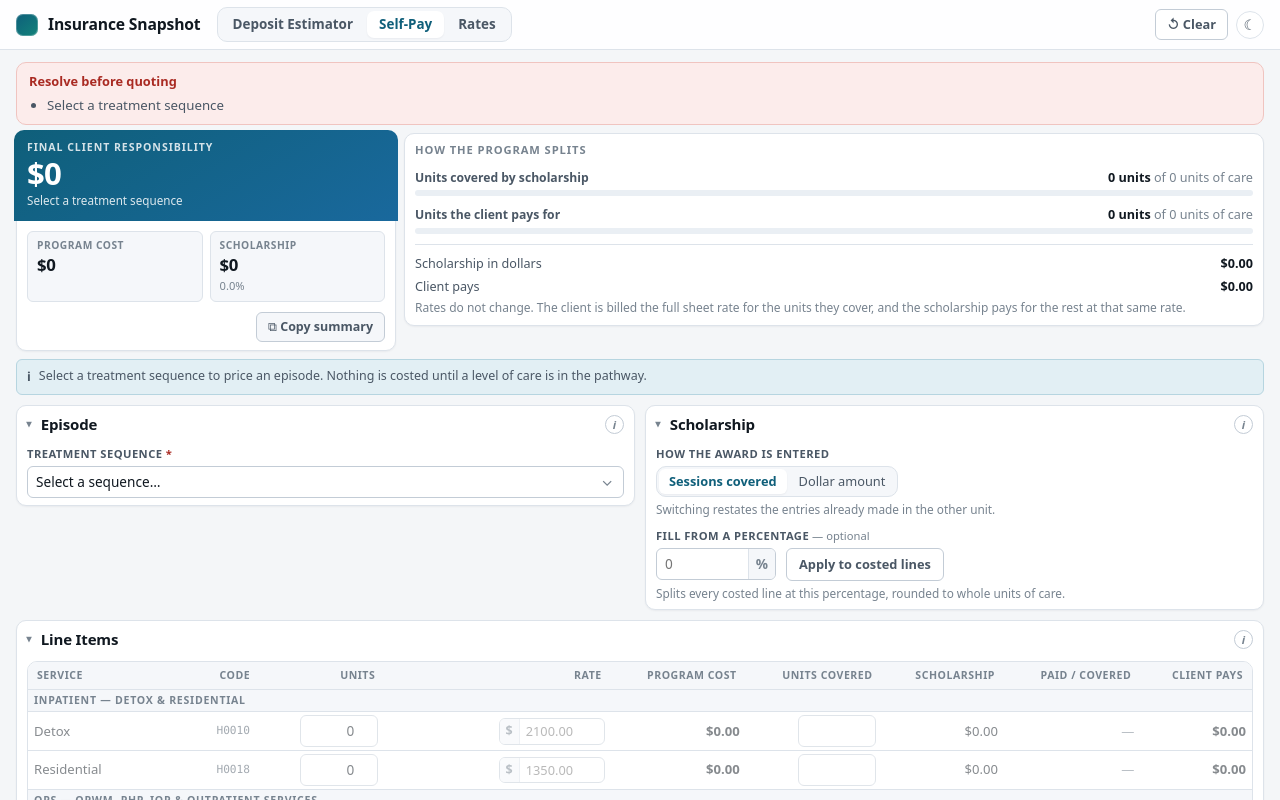
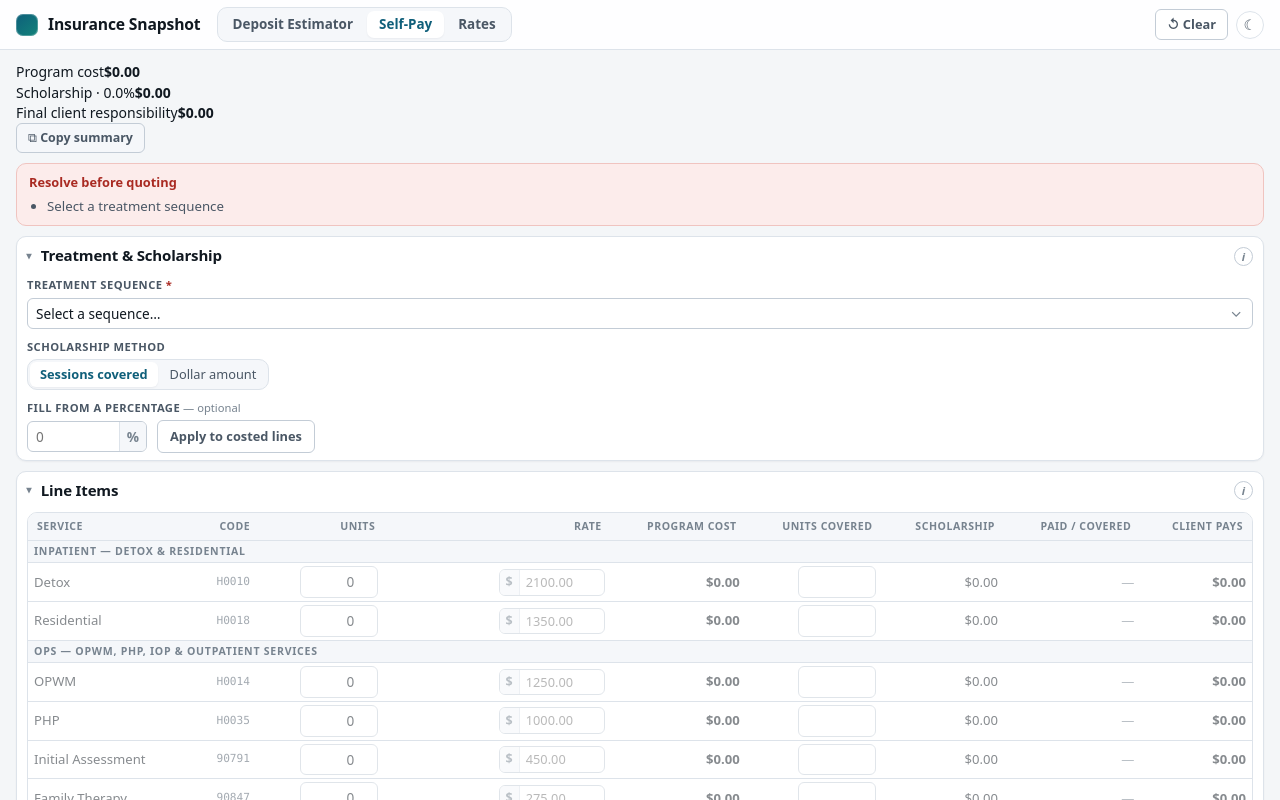
Before and after one commit to phoenixglass/Insurance-Snapshot, a React (Vite) app: page / in a window 1280 px wide. Both pictures are taken after a click on the tab "Self-Pay". Shown: the top 800 px of the page. Built offline with nearby package versions, Linux system fonts and the light colour scheme.

Commit message:
Replace oversized self-pay header with compact summary and controls

```diff
--- a/src/SelfPayTool.jsx
+++ b/src/SelfPayTool.jsx
@@ -8,7 +8,7 @@
 // covered at the same rate, and the dollars on each side.
 
 import { useMemo, useState } from 'react'
-import { formatMoney, formatPercent, sequenceLocs, unitNoun } from './estimate.js'
+import { formatMoney, formatPercent, unitNoun } from './estimate.js'
 import { TREATMENT_SEQUENCES } from './data/rates.js'
 import {
   INITIAL_SELF_PAY_STATE,
@@ -25,15 +25,11 @@ import {
   CopyButton,
   CurrencyInput,
   Field,
-  HeroFigure,
-  Meter,
   NumberInput,
   PercentInput,
   SegmentedControl,
   Section,
   Select,
-  StatRow,
-  StatTile,
 } from './ui.jsx'
 
 // A dollar scholarship that lands mid-night is shown as the fraction it is
@@ -120,7 +116,6 @@ export default function SelfPayTool() {
 
   const result = useMemo(() => computeSelfPay(form), [form])
   const blockers = selfPayBlockers(form)
-  const locs = sequenceLocs(form.treatmentSequence)
   const byUnits = form.scholarshipMode === 'units'
 
   const inpatient = result.lines.filter((l) => l.group === 'inpatient')
@@ -172,62 +167,31 @@ export default function SelfPayTool() {
 
   return (
     <div className="tool-stack selfpay-compact">
-      <div className="result-band">
-        <BlockerList blockers={blockers} />
-
-        <div className="result-card">
-          <HeroFigure
-            label="Final client responsibility"
-            value={formatMoney(result.finalClientResponsibility, { decimals: 0 })}
-            caption={form.treatmentSequence || 'Select a treatment sequence'}
-          />
-          <StatRow>
-            <StatTile label="Program cost" value={formatMoney(result.grossCost, { decimals: 0 })} />
-            <StatTile
-              label="Scholarship"
-              value={formatMoney(result.totalScholarship, { decimals: 0 })}
-              caption={formatPercent(result.scholarshipPercent, 1)}
-            />
-          </StatRow>
-          <div className="result-actions">
-            <CopyButton text={summaryText} label="Copy summary" />
+      <div className="selfpay-summary">
+        <div><span>Program cost</span><strong>{formatMoney(result.grossCost)}</strong></div>
+        <div><span>Scholarship · {formatPercent(result.scholarshipPercent, 1)}</span><strong>{formatMoney(result.totalScholarship)}</strong></div>
+        <div className="selfpay-total"><span>Final client responsibility</span><strong>{formatMoney(result.finalClientResponsibility)}</strong></div>
+        <CopyButton text={summaryText} label="Copy summary" />
+      </div>
+      <BlockerList blockers={blockers} />
+      <div className="tool-form">
+        <div className="form-grid">
+        <Section wide title="Treatment & Scholarship" description="Only selected levels of care are costed. Scholarships cover units at the full rate, or a dollar amount. Switching methods restates existing entries. Applying a percentage to covered units rounds each costed line to whole units; dollar mode applies the percentage to each line's program cost.">
+          <div className="selfpay-controls">
+            <Field label="Treatment sequence" htmlFor="selfPaySequence" required>
+              <Select id="selfPaySequence" value={form.treatmentSequence} onChange={setSequence} options={TREATMENT_SEQUENCES} placeholder="Select a sequence…" />
+            </Field>
+            <Field label="Scholarship method">
+              <SegmentedControl name="scholarshipMode" options={SCHOLARSHIP_MODES} value={form.scholarshipMode} onChange={setMode} />
+            </Field>
+            <Field label="Fill from a percentage" htmlFor="scholarshipPercent" optional>
+              <div className="percent-apply">
+                <PercentInput id="scholarshipPercent" value={percent} onChange={setPercent} />
+                <button type="button" className="btn-secondary" onClick={applyPercent}>Apply to costed lines</button>
+              </div>
+            </Field>
           </div>
-        </div>
-
-        <div className="result-card">
-          <h3 className="result-heading">How the program splits</h3>
-          <Meter
-            label="Units covered by scholarship"
-            value={result.scholarshipUnits}
-            total={result.costedUnits}
-            valueText={`${unitText(result.scholarshipUnits)} units`}
-            totalText={`${unitText(result.costedUnits)} units of care`}
-            tone="warn"
-          />
-          <Meter
-            label="Units the client pays for"
-            value={result.paidUnits}
-            total={result.costedUnits}
-            valueText={`${unitText(result.paidUnits)} units`}
-            totalText={`${unitText(result.costedUnits)} units of care`}
-            tone="accent"
-          />
-          <div className="result-detail">
-            <div className="result-detail-row">
-              <span>Scholarship in dollars</span>
-              <span className="strong">{formatMoney(result.totalScholarship)}</span>
-            </div>
-            <div className="result-detail-row">
-              <span>Client pays</span>
-              <span className="strong">{formatMoney(result.totalPayment)}</span>
-            </div>
-          </div>
-          <p className="result-note">
-            Rates do not change. The client is billed the full sheet rate for the units they
-            cover, and the scholarship pays for the rest at that same rate.
-          </p>
-        </div>
-
+        </Section>
         {result.overAllocatedLines.length > 0 && (
           <Banner tone="warn">
             The scholarship entered is larger than the program cost on{' '}
@@ -252,85 +216,6 @@ export default function SelfPayTool() {
           </Banner>
         )}
 
-        {!result.active && (
-          <Banner tone="info">
-            Select a treatment sequence to price an episode. Nothing is costed until a level of
-            care is in the pathway.
-          </Banner>
-        )}
-      </div>
-
-      <div className="tool-form">
-        <div className="form-grid">
-        <Section
-          title="Episode"
-          description="Only the levels of care named in the sequence are costed. Rates come from the self-pay column and remain at full price on both sides of the split."
-        >
-          <Field label="Treatment Sequence" htmlFor="selfPaySequence" required>
-            <Select
-              id="selfPaySequence"
-              value={form.treatmentSequence}
-              onChange={setSequence}
-              options={TREATMENT_SEQUENCES}
-              placeholder="Select a sequence…"
-            />
-          </Field>
-          {locs.length > 0 && (
-            <div className="pathway-chips">
-              {locs.map((loc, i) => (
-                <span key={`${loc}-${i}`} className="pathway-chip">
-                  {loc}
-                </span>
-              ))}
-            </div>
-          )}
-
-        </Section>
-
-        <Section
-          title="Scholarship"
-          description="Award the scholarship as covered units or dollars. For example, a 50% scholarship on 30 IOP sessions means 15 full-rate sessions paid and 15 covered, not 30 half-price sessions. Entries remain editable."
-        >
-          <Field
-            label="How the award is entered"
-            hint="Switching restates the entries already made in the other unit."
-          >
-            <SegmentedControl
-              name="scholarshipMode"
-              options={SCHOLARSHIP_MODES}
-              value={form.scholarshipMode}
-              onChange={setMode}
-            />
-          </Field>
-          <Field
-            label="Fill from a percentage"
-            htmlFor="scholarshipPercent"
-            hint={
-              byUnits
-                ? 'Splits every costed line at this percentage, rounded to whole units of care.'
-                : 'Splits every costed line at this percentage of its program cost.'
-            }
-            optional
-          >
-            <div className="percent-apply">
-              <PercentInput id="scholarshipPercent" value={percent} onChange={setPercent} />
-              <button type="button" className="btn-secondary" onClick={applyPercent}>
-                Apply to costed lines
-              </button>
-            </div>
-          </Field>
-          {result.grossCost > 0 && (
-            <div className="result-detail">
-              <div className="result-detail-row">
-                <span>Scholarship as entered</span>
-                <span className="strong">
-                  {formatPercent(result.scholarshipPercent, 1)} · {formatMoney(result.totalScholarship)}
-                </span>
-              </div>
-            </div>
-          )}
-
-        </Section>
 
         <Section
           wide
```
